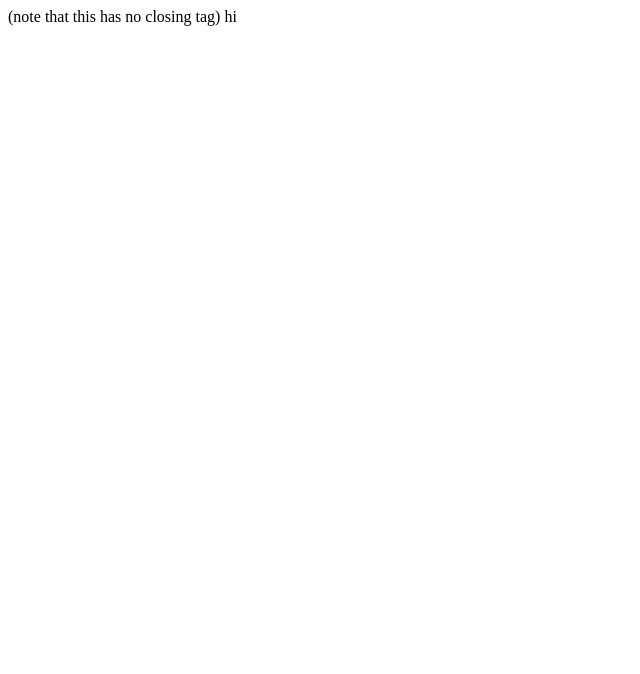
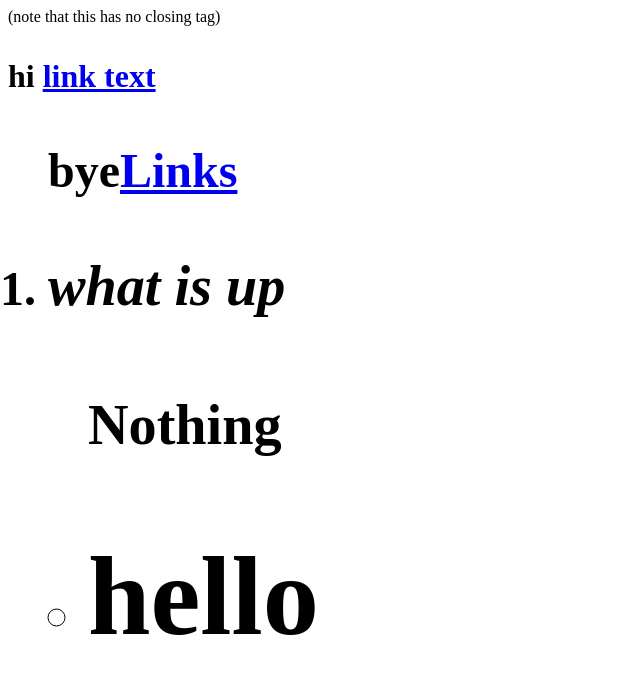
Before and after one commit to Cookies1234/Lab-12-html, a plain HTML site: page index.html in a window 1280 px wide. Shown: the whole page, without its empty margins (0-640 px from the left). Drawn offline with Linux system fonts and the light colour scheme.

Commit message:
edited the Index file

```diff
--- a/index.html
+++ b/index.html
@@ -4,9 +4,12 @@
 <title> Things</title>
 </head>
 <body>
-	hi
-
-
+	<h1><p>hi <a href="http://somelinkhere.com">link text</a></p><h1><ol>
+	<h2><p>bye<a href="http://somelinkhere.com">Links</a></p><h2><li>
+	<h3><em>what is up</em><h3><ul>
+	<h4><strong>Nothing</strong><h4><li>
+	<h1><h1>
+	hello
 
 </body>
 </html>
```
